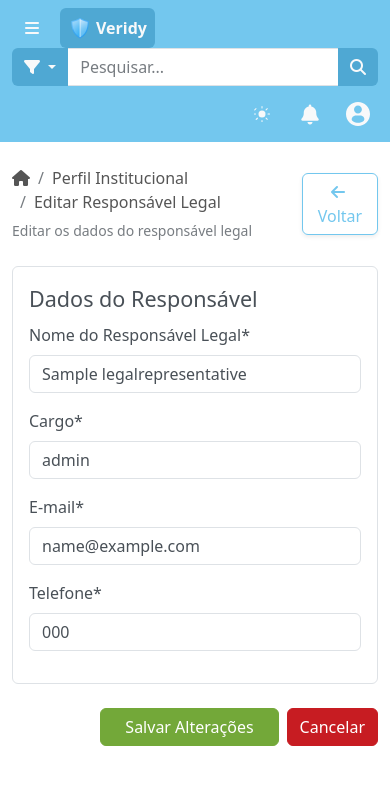
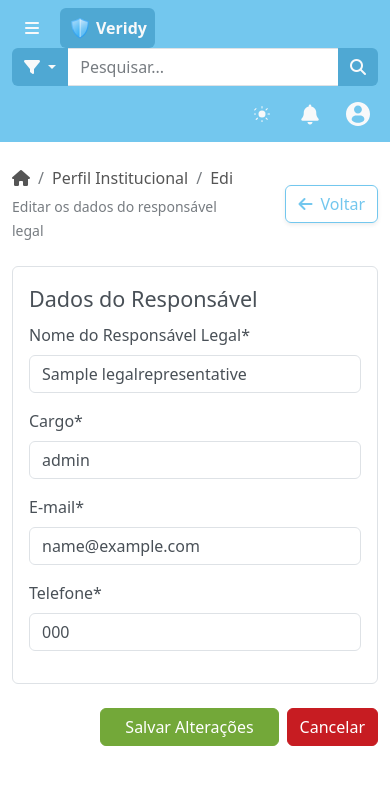
Before and after one commit to FilhoDeEd/Veridy, a Django app: page /institution/representative/edit/ in a window 390 px wide. Shown: the top 787 px of the page. Run offline with Django 5.2, Linux system fonts and the light colour scheme; a user stored in the database is signed in; tables that the repository leaves empty hold one stand-in row (values such as "Sample post"); some libraries are stand-ins or nearby versions.

Commit message:
breadcrumb responsivo

```diff
--- a/django/common/static/css/styles.css
+++ b/django/common/static/css/styles.css
@@ -86,3 +86,15 @@
 	color: #73c7ee;
 	text-decoration: underline;
 }
+
+.breadcrumb-container {
+	max-width: 60%;
+}
+
+.breadcrumb-scroll {
+	overflow-x: auto;
+}
+
+.breadcrumb-item {
+	flex-shrink: 0;
+}
--- a/django/common/templates/base.html
+++ b/django/common/templates/base.html
@@ -1,5 +1,5 @@
-<!-- prettier-ignore -->
 {% load static %}
+
 <!DOCTYPE html>
 <html lang="pt-br" data-bs-theme="light">
 	<head>
@@ -24,18 +24,18 @@
 			<!-- prettier-ignore -->
 			{% include './components/header.html' %}
 			{% include './components/sidebar.html' %}
-			<main role="main" class="container flex-grow-1 my-4">
+			<main role="main" class="container my-4">
 				{% if messages %}
-				<div class="container mt-4">
+				<div class="container">
 					{% for message in messages %}
 					<div {% if message.tags %} class="alert alert-{{ message.tags }}" {% endif %}>{{ message }}</div>
 					{% endfor %}
 				</div>
 				{% endif %}
 				<div class="d-flex justify-content-between align-items-center mb-4">
-					<div>
-						<nav aria-label="breadcrumb">
-							<ol class="breadcrumb bg-transparent py-0 mb-1">
+					<div class="breadcrumb-container">
+						<nav class="breadcrumb-scroll" aria-label="breadcrumb">
+							<ol class="breadcrumb bg-transparent py-0 mb-1 flex-nowrap">
 								<!-- prettier-ignore -->
 								{% block breadcrumb %}
 								{% endblock %}
@@ -44,7 +44,7 @@
 						<small class="text-muted">{% block subtitle %}{% endblock %}</small>
 					</div>
 					{% block back_button %}
-					<a href="javascript:history.back()" class="btn btn-outline-primary shadow-sm">
+					<a href="javascript:history.back()" class="btn btn-outline-primary shadow-sm flex-shrink-0">
 						<i class="fas fa-arrow-left me-1"></i> Voltar
 					</a>
 					{% endblock %}
--- a/django/institution/templates/legal_representative_edit.html
+++ b/django/institution/templates/legal_representative_edit.html
@@ -16,9 +16,9 @@ Editar Responsável Legal
 	<a href="{% url 'institution_profile' %}" class="breadcrumb-link">Perfil Institucional</a>
 </li>
 <li class="breadcrumb-item">
-	<a href="{% url 'legal_representative_edit' %}" class="breadcrumb-link" aria-current="page"
-		>Editar Responsável Legal</a
-	>
+	<a href="{% url 'legal_representative_edit' %}" class="breadcrumb-link" aria-current="page">
+		Editar Responsável Legal
+	</a>
 </li>
 {% endblock %}
 
```
